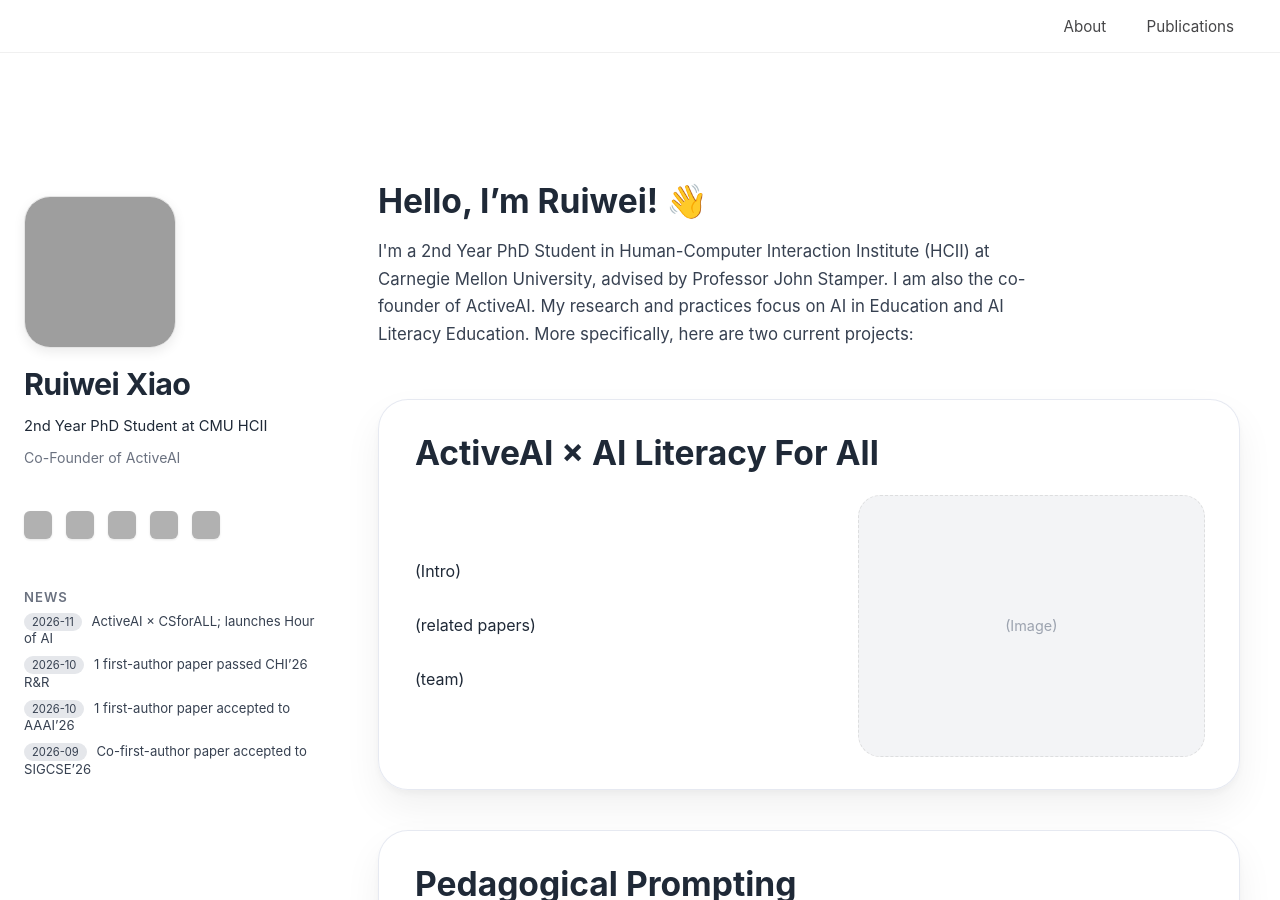
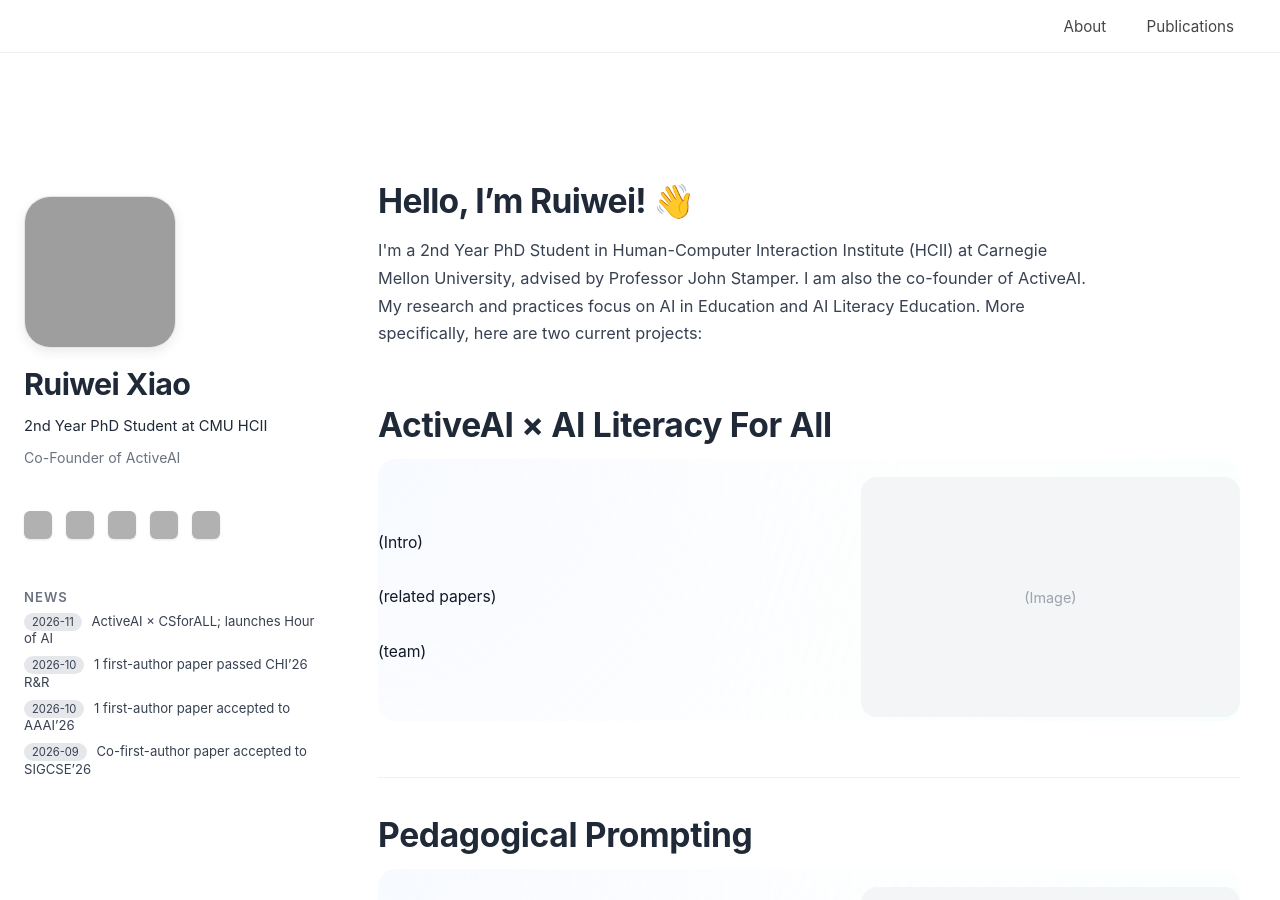
Before and after one commit to ruiwei-xiao/ruiwei-xiao.github.io, a Jekyll site: the page built from index.md, in a window 1280 px wide and 900 px high. Built offline with Jekyll 4.4.1, drawn with Linux system fonts in a browser that asks for light colours; grey boxes are pictures that could not be loaded.

Commit message:
Update style.css

```diff
--- a/assets/css/style.css
+++ b/assets/css/style.css
@@ -677,49 +677,69 @@ section, main {
   max-width: 680px;
 }
 
-/* ===== Project Cards ===== */
-.project-card {
-  background: rgba(255, 255, 255, 0.7);
-  padding: 32px 36px;
-  border-radius: 30px;
-  margin-bottom: 40px;
-
-  border: 1px solid rgba(210, 215, 230, 0.55);
-  box-shadow:
-    0 18px 38px rgba(0, 0, 0, 0.06),
-    0 4px 8px rgba(0, 0, 0, 0.04);
-
-  backdrop-filter: blur(22px);
+/* ===== About text block (keep light & airy) ===== */
+.about-container {
+  margin-bottom: 56px;
 }
 
+.about-title {
+  font-size: 2rem;
+  margin-bottom: 12px;
+  font-weight: 700;
+  letter-spacing: -0.02em;
+}
+
+.about-description {
+  font-size: 1.02rem;
+  line-height: 1.7;
+  color: #374151;
+  max-width: 720px;
+}
+
+/* ===== Edgeless Project Blocks ===== */
+.project-card {
+  /* no border, no shadow, no obvious card */
+  background: transparent;
+  padding: 0;
+  margin-bottom: 56px;
+}
+
+/* Project title = section anchor */
 .project-title {
   font-size: 1.5rem;
   font-weight: 650;
-  margin-top: 0;
-  margin-bottom: 22px;
+  margin: 0 0 14px 0;
+  letter-spacing: -0.01em;
 }
 
-/* ===== Layout inside a project card ===== */
+/* Subtle “air” background only for content area */
 .project-body {
   display: grid;
   grid-template-columns: 1.2fr 1fr;
   gap: 28px;
   align-items: center;
+
+  padding: 18px 0 4px 0;
+  background:
+    radial-gradient(circle at top left, rgba(210,225,255,0.18), transparent 60%),
+    radial-gradient(circle at bottom right, rgba(205,255,235,0.16), transparent 60%);
+  border-radius: 18px; /* very soft, not card-like */
 }
 
-/* Left side text */
+/* Left text */
 .project-text {
-  font-size: 1rem;
-  line-height: 1.7;
-  color: #1f2937;
+  font-size: 0.98rem;
+  line-height: 1.75;
+  color: #111827;
 }
 
-/* Right side image holder */
+/* Right image holder (still minimal) */
 .project-media {
   width: 100%;
-  height: 260px;
-  background: #f3f4f6;
-  border-radius: 22px;
+  height: 240px;
+
+  background: rgba(243,244,246,0.9);
+  border-radius: 16px;
 
   display: flex;
   align-items: center;
@@ -727,12 +747,20 @@ section, main {
 
   font-size: 0.9rem;
   color: #9ca3af;
-  border: 1px dashed rgba(200,200,200,0.5);
 }
 
-/* Mobile layout */
+/* Micro separator between projects (edgeless but structured) */
+.project-card + .project-card {
+  padding-top: 36px;
+  border-top: 1px solid rgba(0,0,0,0.06);
+}
+
+/* Mobile */
 @media (max-width: 760px) {
   .project-body {
     grid-template-columns: 1fr;
   }
+  .project-media {
+    height: 200px;
+  }
 }
```
